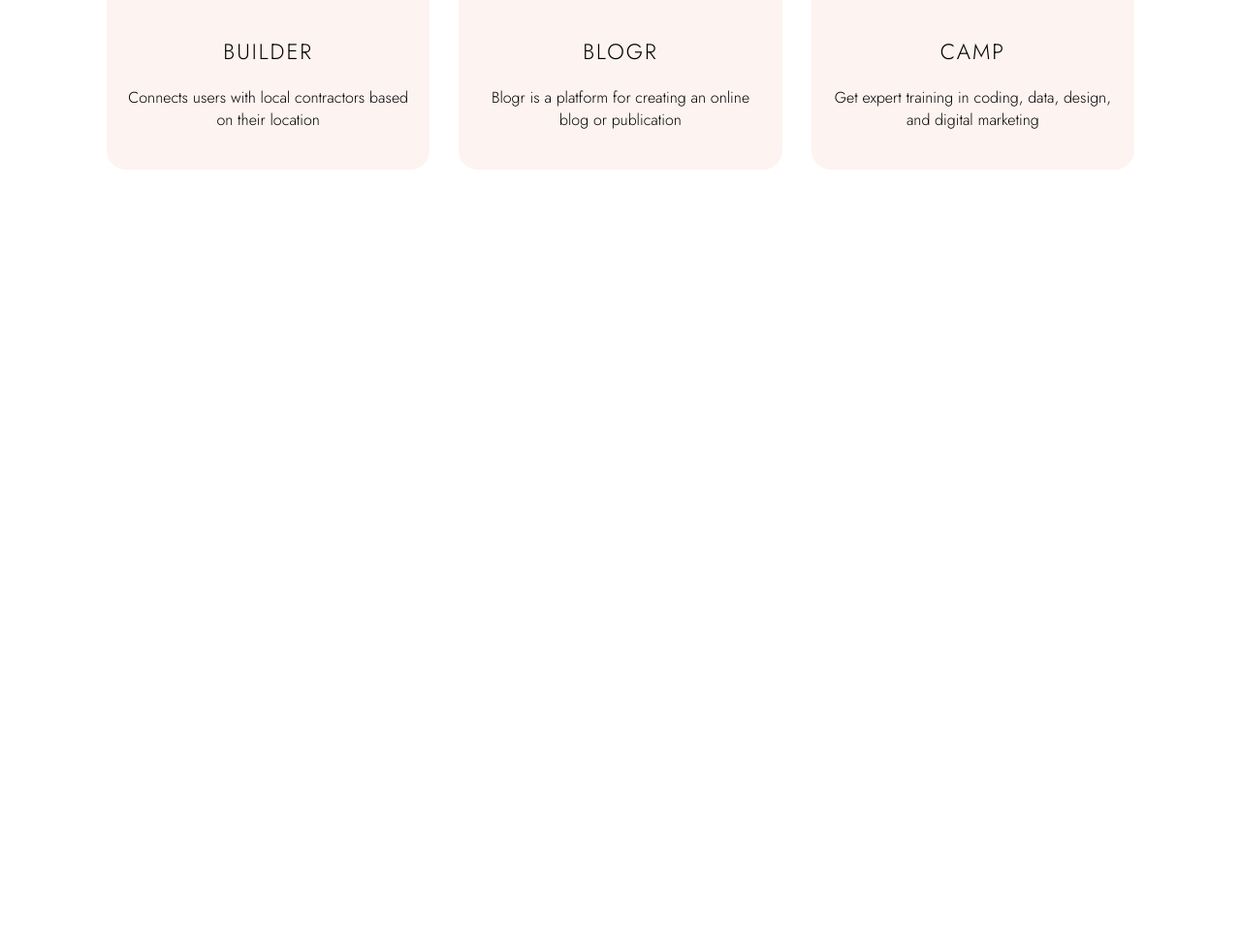
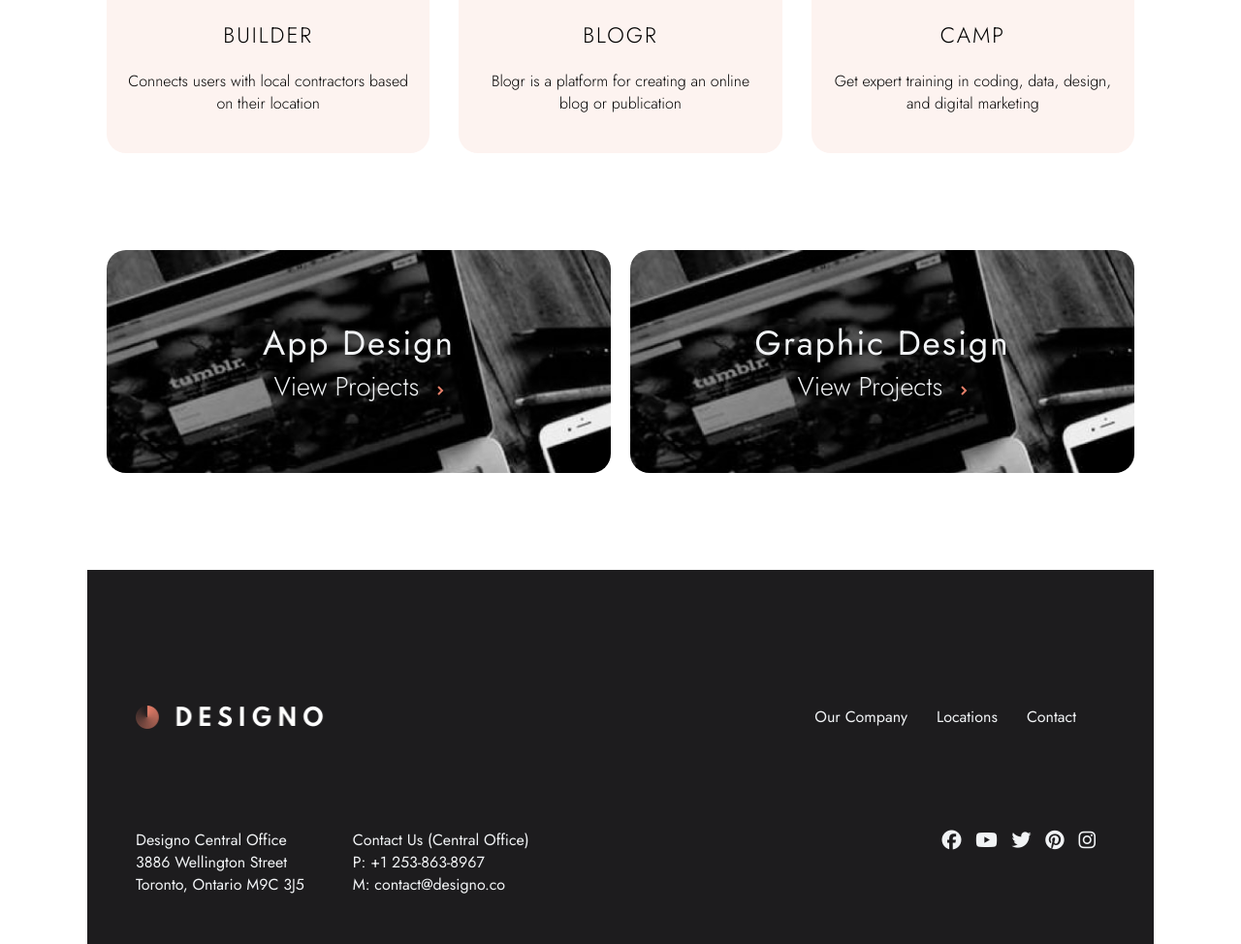
Before and after one commit to Nick331102/designo, a plain HTML site: page web.html in a window 1280 px wide. Shown: the part 1234-2208 px from the top of the page at 97% size. Before the commit the page ends 1509 px from the top, so only its background shows below. Drawn offline with Linux system fonts and the light colour scheme.

Commit message:
Add files via upload
web.html complete

```diff
--- a/styles.css
+++ b/styles.css
@@ -452,7 +452,7 @@ nav {
 
 .design__hero--title {
   color: var(--light-grey);
-  font-size: calc(1rem + 3vw);
+  font-size: calc(1rem + 2vw);
   line-height: 1.3;
 }
 
@@ -493,8 +493,10 @@ nav {
   text-align: center;
   padding: 40px 20px;
   background: var(--features-text-bg);
-  border-bottom-right-radius: 20px;;
-  border-bottom-left-radius: 20px;;
+  border-bottom-right-radius: 20px;
+  ;
+  border-bottom-left-radius: 20px;
+  ;
 }
 
 .features__card--text:hover {
@@ -506,6 +508,45 @@ nav {
 .features__grid--card:hover {
   cursor: pointer;
 }
+
+/* services two web.html */
+
+.services__two {
+  margin: 100px 20px;
+  display: grid;
+  grid-template-columns: repeat(2, 1fr);
+  gap: 20px;
+  cursor: pointer;
+}
+
+.services__text {
+  padding: 70px;
+}
+
+
+.services__title--two {
+  color: var(--light-grey);
+  letter-spacing: 2px;
+  font-size: calc(1rem + 1.5vw);
+  font-weight: 400;
+}
+
+.services__link--two {
+  display: inline;
+  text-decoration: none;
+  color: var(--light-grey);
+  font-size: calc(.9rem + 1vw);
+  font-weight: 300;
+}
+
+
+
+
+
+
+
+
+
 
 
 
@@ -806,3 +847,11 @@ nav {
 
 
 }
+
+/* Responsive Services Two */
+
+@media(max-width: 830px) {
+  .services__two {
+    grid-template-columns: repeat(1, 1fr)
+  }
+}
--- a/web.html
+++ b/web.html
@@ -72,7 +72,8 @@
             <div class="features__card--text">
               <h3 class="features__card--title">Transfer</h3>
               <p class="features__card--description">
-                Site for low-cost money transfers and sending money within seconds
+                Site for low-cost money transfers and sending money within
+                seconds
               </p>
             </div>
           </div>
@@ -85,7 +86,8 @@
             <div class="features__card--text">
               <h3 class="features__card--title">Photon</h3>
               <p class="features__card--description">
-                A state of the art music player with high-resolution audio and DSP effects
+                A state of the art music player with high-resolution audio and
+                DSP effects
               </p>
             </div>
           </div>
@@ -124,8 +126,81 @@
             <div class="features__card--text">
               <h3 class="features__card--title">Camp</h3>
               <p class="features__card--description">
-                Get expert training in coding, data, design, and digital marketing
+                Get expert training in coding, data, design, and digital
+                marketing
               </p>
+            </div>
+          </div>
+        </div>
+      </section>
+      <section class="services__two">
+        <div class="services__two--card">
+          <div class="web__design">
+            <div class="services__text">
+              <h3 class="services__title--two">App Design</h3>
+              <a href="app.html" class="services__link--two"
+                >View Projects
+                <span class="arrow"
+                  ><img
+                    src="/assets/shared/desktop/icon-right-arrow.svg"
+                    alt=""
+                    class="arrow" /></span
+              ></a>
+            </div>
+          </div>
+        </div>
+        <div class="services__two--card">
+          <div class="web__design">
+            <div class="services__text">
+              <h3 class="services__title--two">Graphic Design</h3>
+              <a href="graphic.html" class="services__link--two"
+                >View Projects
+                <span class="arrow"
+                  ><img
+                    src="/assets/shared/desktop/icon-right-arrow.svg"
+                    alt=""
+                    class="arrow" /></span
+              ></a>
+            </div>
+          </div>
+        </div>
+      </section>
+
+      <section class="footer">
+        <div class="footer__top">
+          <div class="footer__top--left">
+            <img
+              src="/assets/shared/desktop/logo-light.png"
+              alt=""
+              class="footer__logo--dark"
+            />
+          </div>
+          <div class="footer__top--right">
+            <p class="footer__link">Our Company</p>
+            <p class="footer__link">Locations</p>
+            <p class="footer__link">Contact</p>
+          </div>
+        </div>
+        <div class="footer__bottom">
+          <div class="footer__bottom--left">
+            <div class="location">
+              <p class="location__details">Designo Central Office</p>
+              <p class="location__details">3886 Wellington Street</p>
+              <p class="location__details">Toronto, Ontario M9C 3J5</p>
+            </div>
+            <div class="location location__two">
+              <p class="location__details">Contact Us (Central Office)</p>
+              <p class="location__details">P: +1 253-863-8967</p>
+              <p class="location__details">M: contact@designo.co</p>
+            </div>
+          </div>
+          <div class="footer__bottom--right">
+            <div class="footer__bottom--links--container">
+              <i class="fab fa-facebook fa-lg"></i>
+              <i class="fab fa-youtube fa-lg"></i>
+              <i class="fab fa-twitter fa-lg"></i>
+              <i class="fab fa-pinterest fa-lg"></i>
+              <i class="fab fa-instagram fa-lg"></i>
             </div>
           </div>
         </div>
```
Lines whose indentation alone changed are shown as unchanged.
